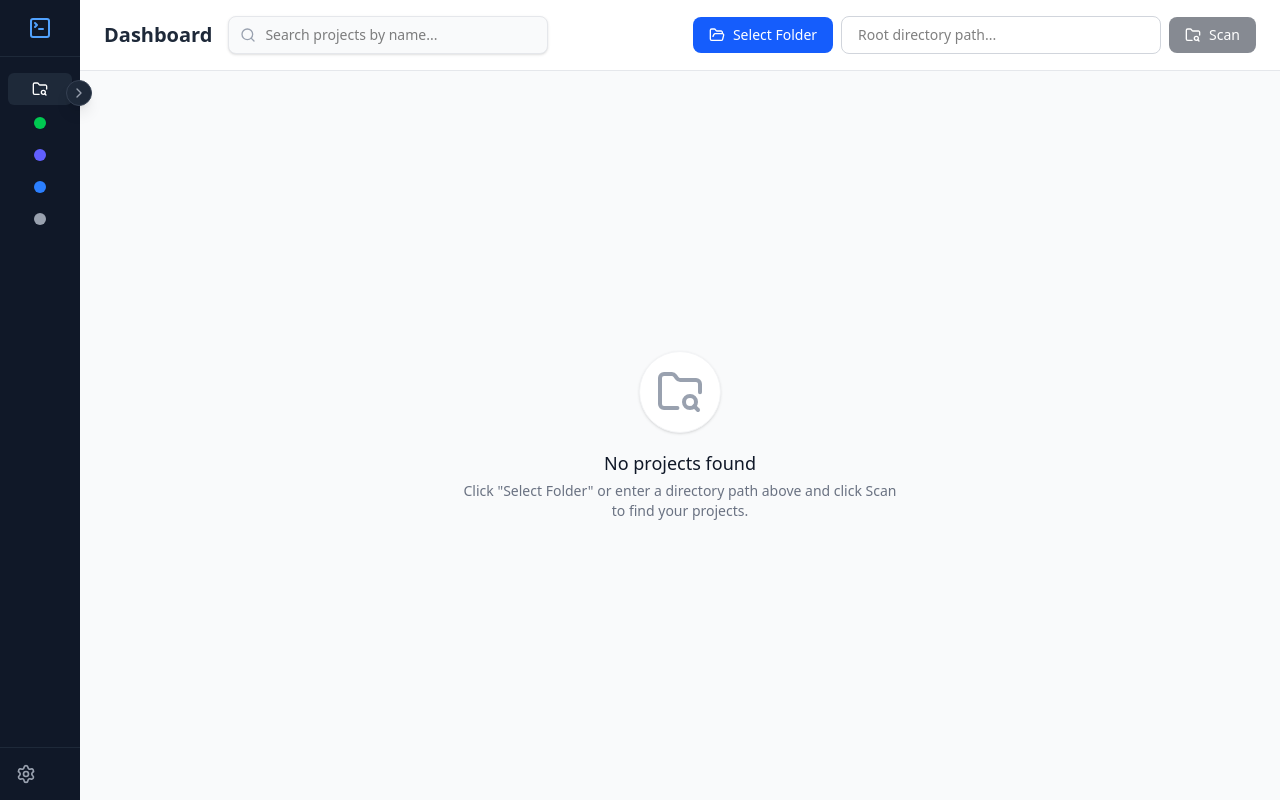
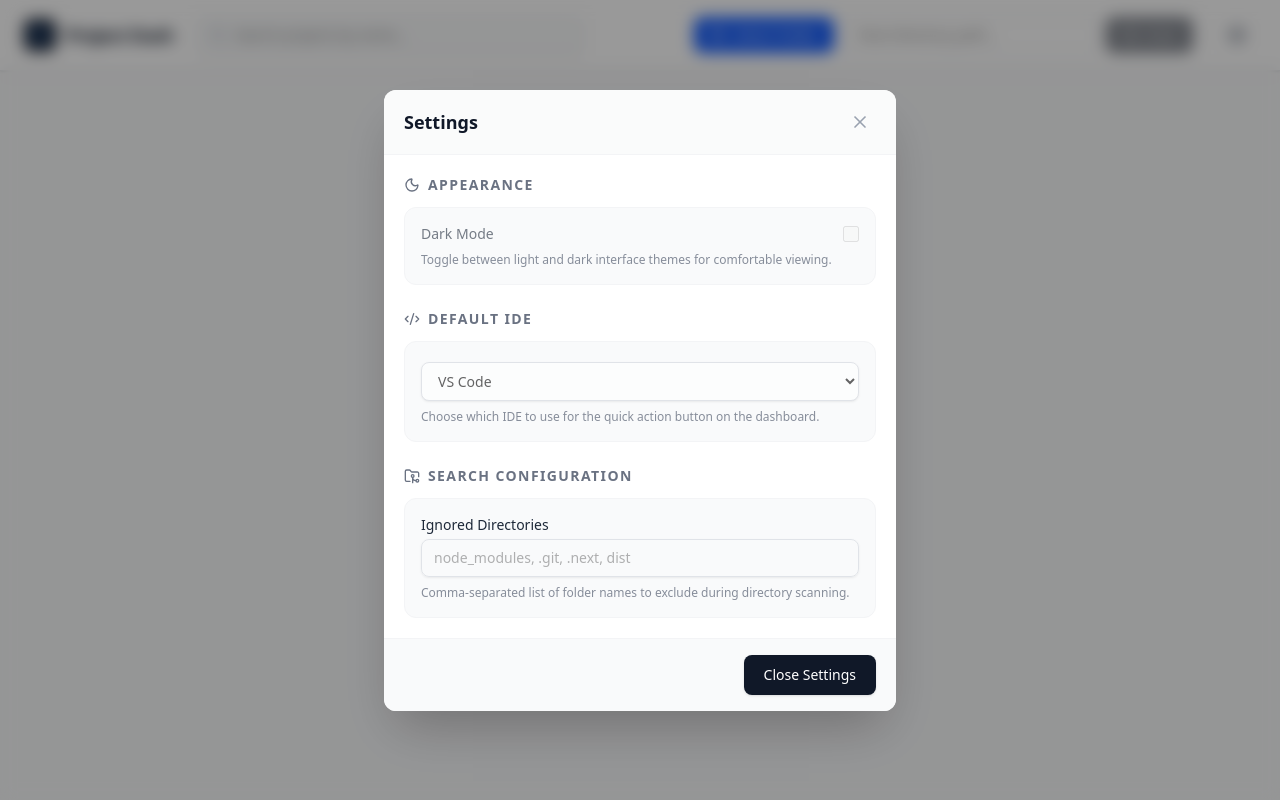
Before and after one commit to HensleyFerrari/repos-dashboard, a React (Vite) app: page / in a window 1280 px wide. Both pictures are taken after a click on the button "Settings". Built offline with nearby package versions, Linux system fonts and the light colour scheme.

Commit message:
feat: Initialize dashboard application with project scanning, filtering, and a settings modal for configuration.

```diff
--- a/src/App.tsx
+++ b/src/App.tsx
@@ -1,8 +1,8 @@
 import React, { useState, useEffect } from 'react';
-import { Sidebar } from './components/Sidebar';
 import { ProjectCard } from './components/ProjectCard';
 import { ProjectDetails } from './components/ProjectDetails';
-import { FolderSearch, Loader2, AlertCircle, FolderOpen, Search } from 'lucide-react';
+import { SettingsModal } from './components/SettingsModal';
+import { FolderSearch, Loader2, AlertCircle, FolderOpen, Search, TerminalSquare, Settings } from 'lucide-react';
 
 interface Project {
   id: string;
@@ -20,9 +20,9 @@ export default function App() {
   const [projects, setProjects] = useState<Project[]>([]);
   const [loading, setLoading] = useState(false);
   const [error, setError] = useState('');
-  const [activeCategory, setActiveCategory] = useState('All');
   const [searchQuery, setSearchQuery] = useState('');
   const [selectedProject, setSelectedProject] = useState<Project | null>(null);
+  const [isSettingsOpen, setIsSettingsOpen] = useState(false);
 
   // Load saved path on mount
   useEffect(() => {
@@ -78,35 +78,25 @@ export default function App() {
     }
   };
 
-  const categories = [
-    { name: 'All', count: projects.length, icon: <FolderSearch className="w-4 h-4" /> },
-    { name: 'Node.js', count: projects.filter(p => p.stack === 'Node.js').length, icon: <div className="w-3 h-3 rounded-full bg-green-500" /> },
-    { name: 'PHP', count: projects.filter(p => p.stack === 'PHP').length, icon: <div className="w-3 h-3 rounded-full bg-indigo-500" /> },
-    { name: 'Python', count: projects.filter(p => p.stack === 'Python').length, icon: <div className="w-3 h-3 rounded-full bg-blue-500" /> },
-    { name: 'Other', count: projects.filter(p => p.stack === 'Other').length, icon: <div className="w-3 h-3 rounded-full bg-gray-400" /> },
-  ];
-
   const filteredProjects = projects.filter(p => {
-    const matchesCategory = activeCategory === 'All' || p.stack === activeCategory;
-    const matchesSearch = p.name.toLowerCase().includes(searchQuery.trim().toLowerCase());
-    return matchesCategory && matchesSearch;
+    return p.name.toLowerCase().includes(searchQuery.trim().toLowerCase());
   });
 
   return (
     <div className="flex h-screen bg-gray-50 font-sans overflow-hidden">
-      <Sidebar
-        categories={categories}
-        activeCategory={activeCategory}
-        onSelectCategory={setActiveCategory}
-      />
-
       <main className="flex-1 flex flex-col min-w-0 overflow-hidden relative">
         {/* Header */}
-        <header className="bg-white border-b border-gray-200 px-4 sm:px-6 py-4 flex flex-col sm:flex-row items-start sm:items-center justify-between z-10 gap-4">
-          <div className="flex flex-col sm:flex-row sm:items-center gap-4 shrink-0 w-full sm:w-auto">
-            <h2 className="text-xl font-semibold text-gray-800 hidden lg:block">Dashboard</h2>
+        <header className="bg-white border-b border-gray-200 px-4 sm:px-6 py-4 flex flex-col sm:flex-row items-start sm:items-center justify-between z-10 gap-4 shadow-sm">
+          <div className="flex flex-col sm:flex-row sm:items-center gap-6 shrink-0 w-full sm:w-auto">
+            {/* App Logo */}
+            <div className="flex items-center gap-2.5">
+              <div className="p-1.5 bg-gray-900 rounded-lg shadow-sm">
+                <TerminalSquare className="w-5 h-5 text-blue-400" />
+              </div>
+              <h1 className="font-bold text-lg tracking-tight text-gray-900 hidden lg:block">Project Dash</h1>
+            </div>
 
-            <div className="relative w-full sm:w-64 lg:w-80">
+            <div className="relative w-full sm:w-64 lg:w-96">
               <Search className="absolute left-3 top-1/2 -translate-y-1/2 w-4 h-4 text-gray-400" />
               <input
                 type="text"
@@ -134,17 +124,27 @@ export default function App() {
                 value={rootPath}
                 onChange={(e) => setRootPath(e.target.value)}
                 placeholder="Root directory path..."
-                className="flex-1 sm:w-64 lg:w-80 px-4 py-2 border border-gray-300 rounded-lg text-sm focus:outline-none focus:ring-2 focus:ring-blue-500 focus:border-transparent min-w-0 truncate"
+                className="flex-1 sm:w-64 px-4 py-2 border border-gray-300 rounded-lg text-sm focus:outline-none focus:ring-2 focus:ring-blue-500 min-w-0 truncate"
               />
               <button
                 type="submit"
                 disabled={loading || !rootPath.trim()}
-                className="px-4 py-2 bg-gray-900 text-white text-sm font-medium rounded-lg hover:bg-gray-800 transition-colors disabled:opacity-50 disabled:cursor-not-allowed flex items-center justify-center gap-2 shrink-0"
+                className="px-4 py-2 bg-gray-900 text-white text-sm font-medium rounded-lg hover:bg-gray-800 transition-colors disabled:opacity-50 disabled:cursor-not-allowed flex items-center justify-center gap-2 shrink-0 shadow-sm"
               >
                 {loading ? <Loader2 className="w-4 h-4 animate-spin" /> : <FolderSearch className="w-4 h-4" />}
                 <span className="hidden md:inline">Scan</span>
               </button>
             </form>
+
+            {/* Settings Button */}
+            <div className="hidden sm:block w-px h-6 bg-gray-200 mx-1"></div>
+            <button
+              onClick={() => setIsSettingsOpen(true)}
+              className="p-2 text-gray-500 hover:text-gray-900 hover:bg-gray-100 rounded-lg transition-colors border border-transparent hover:border-gray-200"
+              title="Settings"
+            >
+              <Settings className="w-5 h-5" />
+            </button>
           </div>
         </header>
 
@@ -189,16 +189,13 @@ export default function App() {
               <div className="text-center px-4">
                 <h3 className="text-lg font-medium text-gray-900">No matching projects</h3>
                 <p className="text-sm mt-1 max-w-sm">
-                  We couldn't find any projects matching "{searchQuery}" in the {activeCategory} category.
+                  We couldn't find any projects matching "{searchQuery}".
                 </p>
                 <button
-                  onClick={() => {
-                    setSearchQuery('');
-                    setActiveCategory('All');
-                  }}
+                  onClick={() => setSearchQuery('')}
                   className="mt-4 px-4 py-2 text-sm text-blue-600 hover:text-blue-700 font-medium bg-blue-50 hover:bg-blue-100 rounded-lg transition-colors"
                 >
-                  Clear filters
+                  Clear search
                 </button>
               </div>
             </div>
@@ -231,6 +228,11 @@ export default function App() {
             />
           </>
         )}
+
+        <SettingsModal
+          isOpen={isSettingsOpen}
+          onClose={() => setIsSettingsOpen(false)}
+        />
       </main>
     </div>
   );
--- /dev/null
+++ b/src/components/SettingsModal.tsx
@@ -0,0 +1,88 @@
+import React from 'react';
+import { X, Moon, Monitor, Code2, FolderGit2 } from 'lucide-react';
+
+interface SettingsModalProps {
+  isOpen: boolean;
+  onClose: () => void;
+}
+
+export function SettingsModal({ isOpen, onClose }: SettingsModalProps) {
+  if (!isOpen) return null;
+
+  return (
+    <div className="fixed inset-0 bg-black/40 z-50 flex items-center justify-center p-4 backdrop-blur-sm transition-opacity">
+      <div className="bg-white rounded-xl shadow-2xl w-full max-w-lg overflow-hidden flex flex-col transform transition-all">
+        <div className="px-5 py-4 border-b border-gray-100 flex items-center justify-between bg-gray-50/80">
+          <h2 className="text-lg font-bold text-gray-900">Settings</h2>
+          <button
+            onClick={onClose}
+            className="p-1.5 text-gray-400 hover:text-gray-900 hover:bg-gray-200 rounded-full transition-colors"
+          >
+            <X className="w-5 h-5" />
+          </button>
+        </div>
+
+        <div className="p-5 flex-1 overflow-y-auto space-y-6 max-h-[70vh]">
+          {/* Theme Setting */}
+          <div className="space-y-3">
+            <h3 className="text-sm font-bold text-gray-500 uppercase tracking-widest flex items-center gap-2">
+              <Moon className="w-4 h-4" /> Appearance
+            </h3>
+            <div className="bg-gray-50 p-4 rounded-xl border border-gray-100 relative overflow-hidden group">
+              <div className="absolute inset-0 bg-gray-100/50 flex items-center justify-center opacity-0 group-hover:opacity-100 transition-opacity backdrop-blur-[1px] z-10">
+                <span className="bg-gray-900 text-white text-xs font-medium px-2.5 py-1 rounded-full shadow-sm">Coming Soon</span>
+              </div>
+              <label className="flex items-center justify-between opacity-60">
+                <span className="text-sm font-medium text-gray-800">Dark Mode</span>
+                <input type="checkbox" disabled className="rounded border-gray-300 text-blue-600 focus:ring-blue-500 h-4 w-4" />
+              </label>
+              <p className="text-xs text-gray-500 mt-2 opacity-80">Toggle between light and dark interface themes for comfortable viewing.</p>
+            </div>
+          </div>
+
+          {/* IDE Setting */}
+          <div className="space-y-3">
+            <h3 className="text-sm font-bold text-gray-500 uppercase tracking-widest flex items-center gap-2">
+              <Code2 className="w-4 h-4" /> Default IDE
+            </h3>
+            <div className="bg-gray-50 p-4 rounded-xl border border-gray-100 relative overflow-hidden group">
+              <div className="absolute inset-0 bg-gray-100/50 flex items-center justify-center opacity-0 group-hover:opacity-100 transition-opacity backdrop-blur-[1px] z-10">
+                <span className="bg-gray-900 text-white text-xs font-medium px-2.5 py-1 rounded-full shadow-sm">Coming Soon</span>
+              </div>
+              <select disabled className="mt-1 block w-full pl-3 pr-10 py-2 text-sm border-gray-300 focus:outline-none focus:ring-blue-500 focus:border-blue-500 rounded-lg opacity-60 bg-white shadow-sm border">
+                <option>VS Code</option>
+                <option>Cursor</option>
+                <option>Antigravity</option>
+              </select>
+              <p className="text-xs text-gray-500 mt-2 opacity-80">Choose which IDE to use for the quick action button on the dashboard.</p>
+            </div>
+          </div>
+
+           {/* Ignored Folders Setting */}
+           <div className="space-y-3">
+            <h3 className="text-sm font-bold text-gray-500 uppercase tracking-widest flex items-center gap-2">
+              <FolderGit2 className="w-4 h-4" /> Search Configuration
+            </h3>
+            <div className="bg-gray-50 p-4 rounded-xl border border-gray-100 relative overflow-hidden group">
+              <div className="absolute inset-0 bg-gray-100/50 flex items-center justify-center opacity-0 group-hover:opacity-100 transition-opacity backdrop-blur-[1px] z-10">
+                <span className="bg-gray-900 text-white text-xs font-medium px-2.5 py-1 rounded-full shadow-sm">Coming Soon</span>
+              </div>
+              <label className="block text-sm font-medium text-gray-800 mb-1">Ignored Directories</label>
+              <input type="text" disabled placeholder="node_modules, .git, .next, dist" className="block w-full border border-gray-300 rounded-lg shadow-sm py-2 px-3 focus:outline-none focus:ring-blue-500 focus:border-blue-500 sm:text-sm opacity-60" />
+              <p className="text-xs text-gray-500 mt-2 opacity-80">Comma-separated list of folder names to exclude during directory scanning.</p>
+            </div>
+          </div>
+        </div>
+
+        <div className="px-5 py-4 border-t border-gray-100 bg-gray-50 flex justify-end">
+          <button
+            onClick={onClose}
+            className="px-5 py-2.5 bg-gray-900 text-white rounded-lg hover:bg-gray-800 font-medium text-sm transition-colors shadow-sm"
+          >
+            Close Settings
+          </button>
+        </div>
+      </div>
+    </div>
+  );
+}
--- a/src/components/Sidebar.tsx
+++ /dev/null
@@ -1,73 +0,0 @@
-import React, { useState } from 'react';
-import { Folder, Search, Settings, Code, Database, TerminalSquare, Star, ChevronLeft, ChevronRight } from 'lucide-react';
-
-interface SidebarProps {
-  categories: { name: string; count: number; icon: React.ReactNode }[];
-  activeCategory: string;
-  onSelectCategory: (category: string) => void;
-}
-
-export function Sidebar({ categories, activeCategory, onSelectCategory }: SidebarProps) {
-  const [isCollapsed, setIsCollapsed] = useState(false);
-
-  return (
-    <div className={`transition-all duration-300 ${isCollapsed ? 'w-20' : 'w-64'} bg-gray-900 text-white h-screen flex flex-col relative`}>
-      {/* Toggle Button */}
-      <button
-        onClick={() => setIsCollapsed(!isCollapsed)}
-        className="absolute -right-3 top-20 bg-gray-800 border border-gray-700 rounded-full p-1 text-gray-400 hover:text-white z-50 hover:bg-gray-700 transition-colors shadow-lg"
-      >
-        {isCollapsed ? <ChevronRight className="w-4 h-4" /> : <ChevronLeft className="w-4 h-4" />}
-      </button>
-
-      <div className={`p-4 border-b border-gray-800 flex items-center transition-all ${isCollapsed ? 'justify-center px-2' : 'gap-2'}`}>
-        <TerminalSquare className="w-6 h-6 text-blue-400 flex-shrink-0" />
-        {!isCollapsed && <h1 className="font-bold text-lg tracking-tight truncate">Project Dash</h1>}
-      </div>
-
-      <div className="flex-1 overflow-y-auto py-4">
-        {!isCollapsed && (
-          <div className="px-4 mb-2 text-xs font-semibold text-gray-500 uppercase tracking-wider">
-            Categories
-          </div>
-        )}
-        <nav className="space-y-1 px-2">
-          {categories.map((cat) => (
-            <button
-              key={cat.name}
-              onClick={() => onSelectCategory(cat.name)}
-              title={isCollapsed ? cat.name : undefined}
-              className={`w-full flex items-center transition-all px-3 py-2 text-sm rounded-md ${
-                isCollapsed ? 'justify-center' : 'justify-between'
-              } ${
-                activeCategory === cat.name
-                  ? 'bg-gray-800 text-white'
-                  : 'text-gray-400 hover:bg-gray-800 hover:text-white'
-              }`}
-            >
-              <div className="flex items-center gap-3">
-                <span className="flex-shrink-0">{cat.icon}</span>
-                {!isCollapsed && <span className="truncate">{cat.name}</span>}
-              </div>
-              {!isCollapsed && (
-                <span className="bg-gray-800 text-gray-300 py-0.5 px-2 rounded-full text-xs">
-                  {cat.count}
-                </span>
-              )}
-            </button>
-          ))}
-        </nav>
-      </div>
-
-      <div className={`p-4 border-t border-gray-800 transition-all ${isCollapsed ? 'flex justify-center' : ''}`}>
-        <button
-          className="flex items-center gap-2 text-sm text-gray-400 hover:text-white transition-colors w-full"
-          title={isCollapsed ? 'Settings' : undefined}
-        >
-          <Settings className={`w-4 h-4 flex-shrink-0 ${isCollapsed ? 'w-5 h-5' : ''}`} />
-          {!isCollapsed && <span>Settings</span>}
-        </button>
-      </div>
-    </div>
-  );
-}
```
